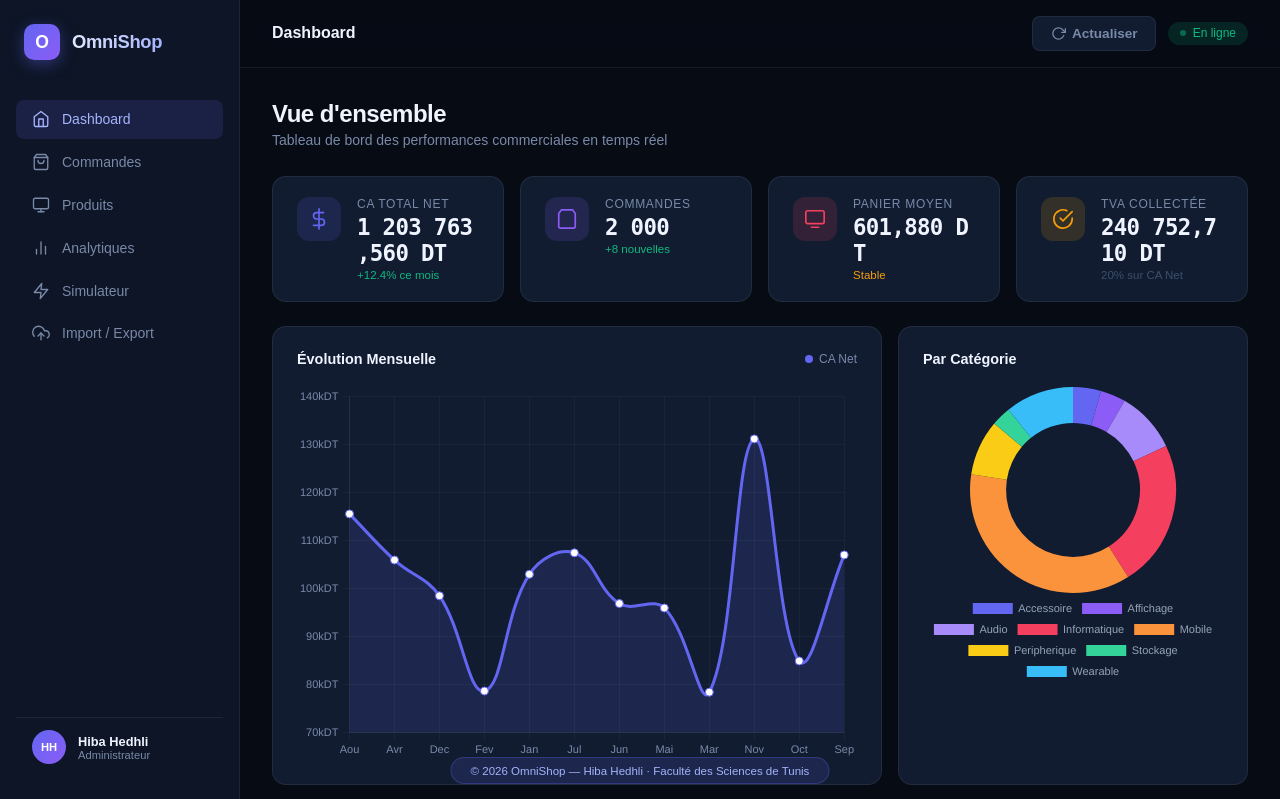
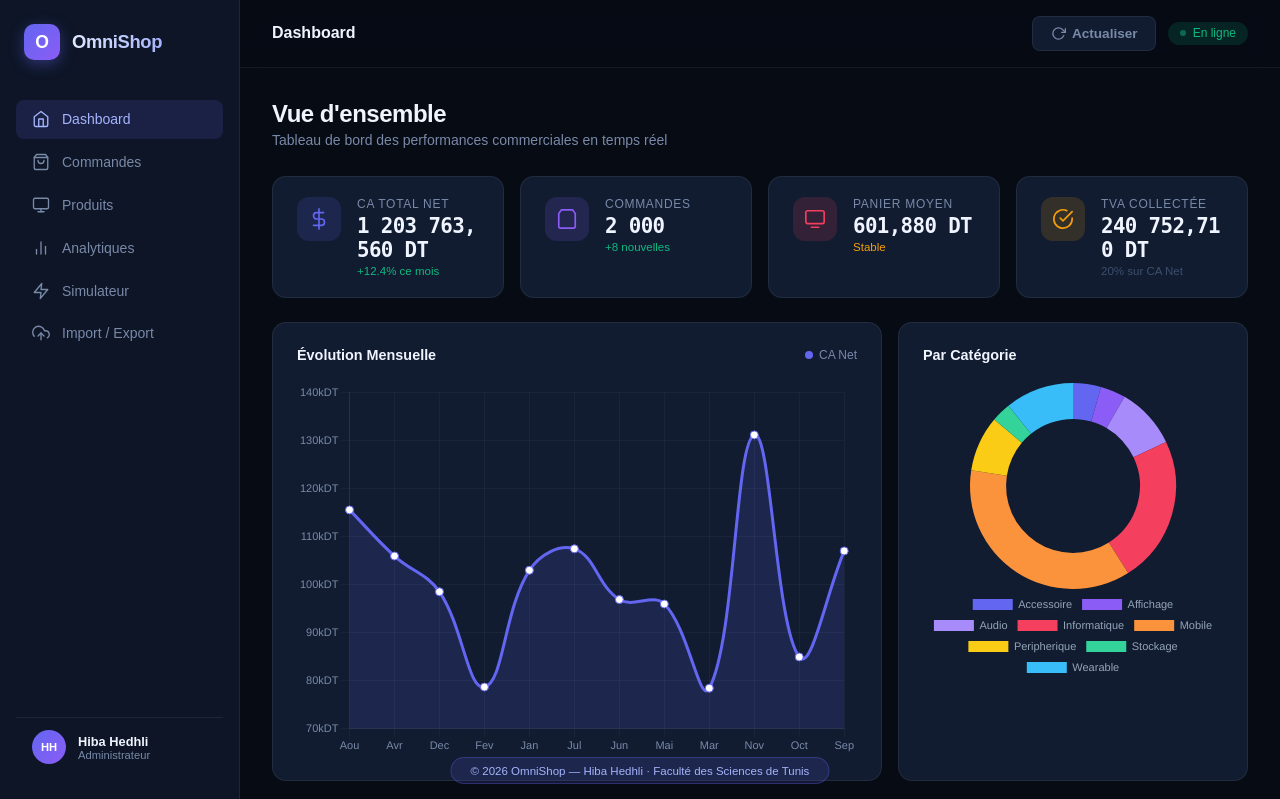
Before and after one commit to hibahedhli/dashboard_omnishop, a Flask app: page / in a window 1280 px wide. Shown: the top 799 px of the page. Run offline with Flask 3, Linux system fonts and the light colour scheme; some web fonts are replaced.

Commit message:
Modification font-size des kpis et font-size de la section analytiques

```diff
--- a/static/css/dashboard.css
+++ b/static/css/dashboard.css
@@ -230,7 +230,7 @@ body {
 
 .kpi-body { display: flex; flex-direction: column; gap: .2rem; }
 .kpi-label { font-size: .75rem; color: var(--text-secondary); text-transform: uppercase; letter-spacing: .06em; }
-.kpi-value { font-size: 1.4rem; font-weight: 700; font-family: var(--mono); letter-spacing: -.03em; word-break: break-word; }
+.kpi-value { font-size: 1.3rem; font-weight: 700; font-family: var(--mono); letter-spacing: -.03em; word-break: break-word; }
 .kpi-delta { font-size: .72rem; color: var(--text-muted); }
 .kpi-delta.positive { color: var(--green); }
 .kpi-delta.neutral  { color: var(--amber); }
@@ -386,7 +386,7 @@ body {
   padding: 1.25rem;
 }
 .analytics-label { font-size: .72rem; text-transform: uppercase; letter-spacing: .07em; color: var(--text-secondary); }
-.analytics-value { font-size: 1.1rem; font-weight: 700; font-family: var(--mono); margin: .35rem 0; word-break: break-word; line-height: 1.3; }
+.analytics-value { font-size: 1.05rem; font-weight: 700; font-family: var(--mono); margin: .35rem 0; word-break: break-word; line-height: 1.3; }
 .analytics-desc { font-size: .72rem; color: var(--text-muted); }
 
 /* ── Simulator ─────────────────────────────────────── */
```
